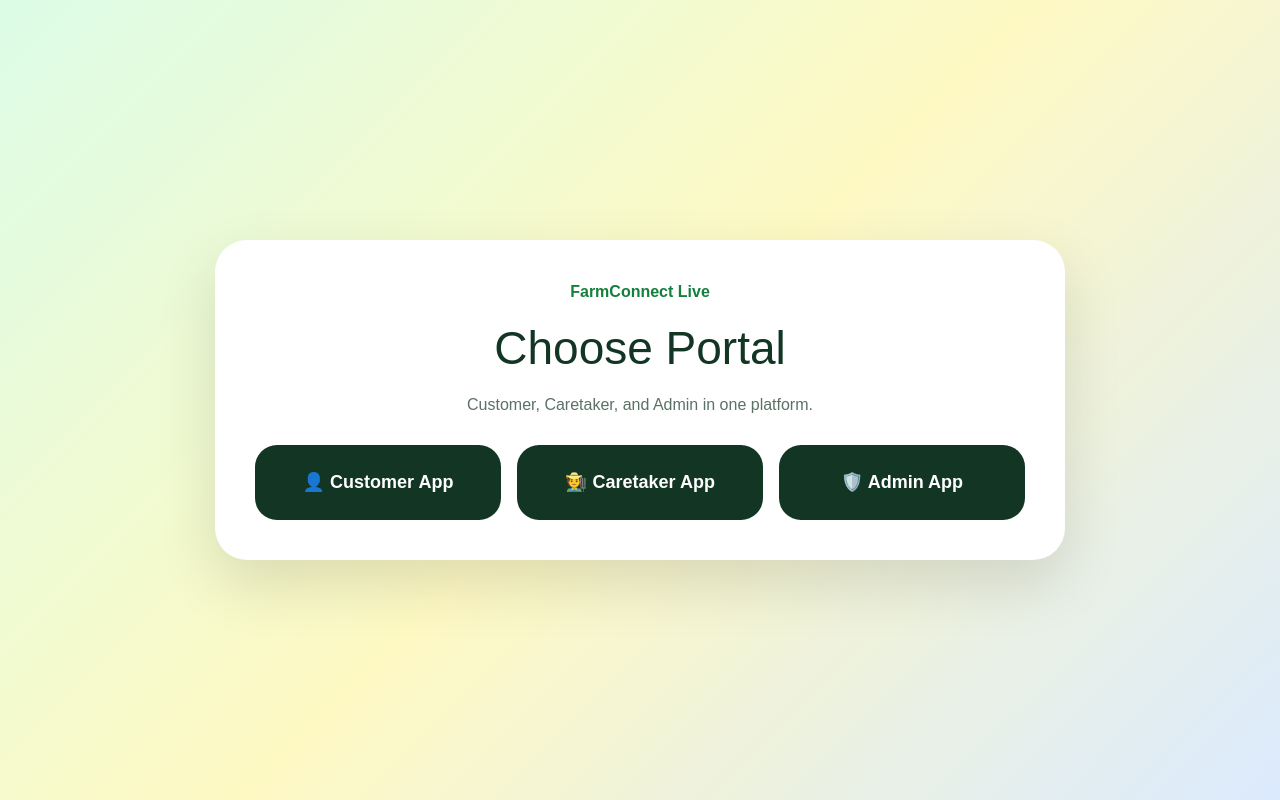
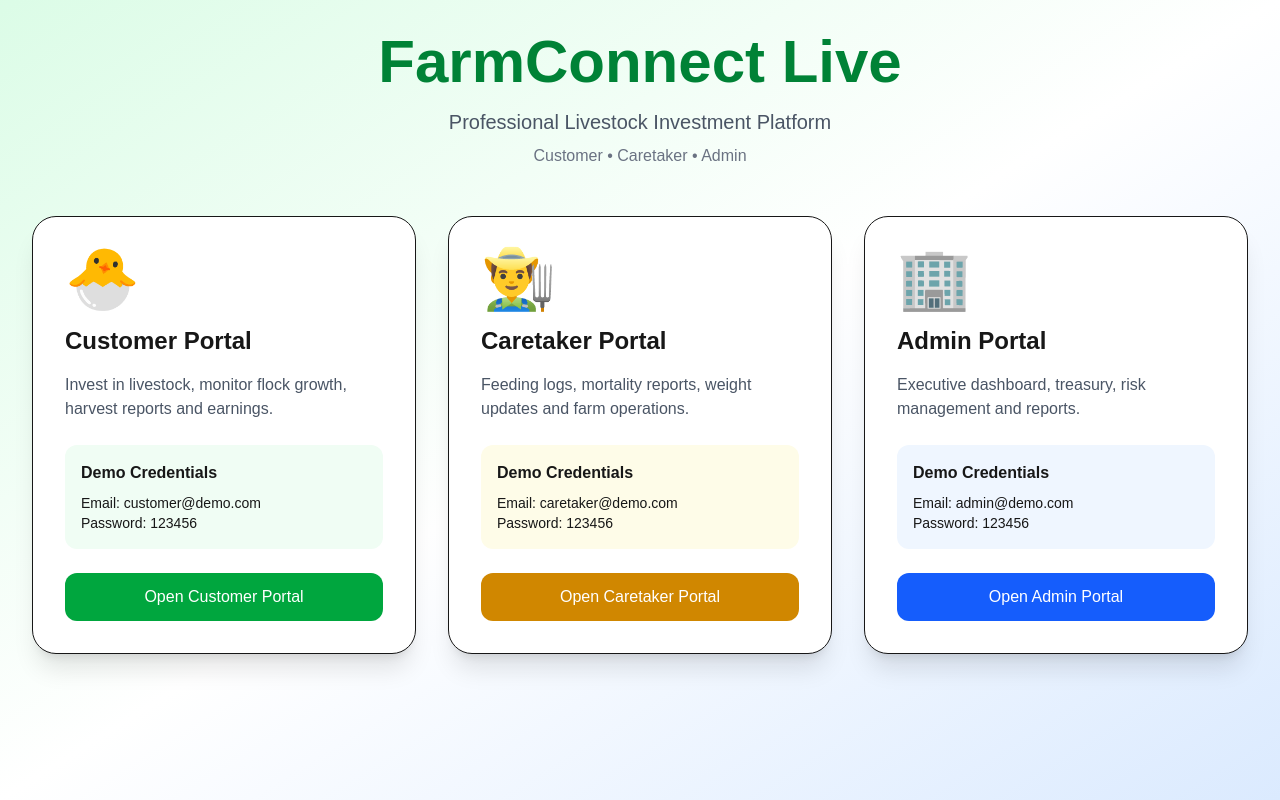
Before and after one commit to tinaleung74-blip/farmconnect-live, a Next.js app: page / in a window 1280 px wide. Built offline with nearby package versions, Linux system fonts and the light colour scheme.

Commit message:
Add portal landing pages

```diff
--- a/app/caretaker/page.tsx
+++ b/app/caretaker/page.tsx
@@ -1,5 +1,56 @@
-import { redirect } from "next/navigation";
+"use client";
 
-export default function CaretakerPage() {
-  redirect("/caretaker/dashboard");
+import Link from "next/link";
+
+export default function CaretakerPortalPage() {
+  return (
+    <main className="min-h-screen bg-gradient-to-br from-yellow-100 to-white p-8">
+      <div className="max-w-6xl mx-auto">
+
+        <h1 className="text-5xl font-bold text-yellow-700 mb-4">
+          Caretaker Portal
+        </h1>
+
+        <p className="text-gray-600 mb-8">
+          Farm operations, feeding schedules,
+          mortality monitoring and reporting.
+        </p>
+
+        <Link
+          href="/caretaker/login"
+          className="inline-block bg-yellow-600 text-white px-6 py-3 rounded-xl mb-8"
+        >
+          Caretaker Login
+        </Link>
+
+        <div className="grid md:grid-cols-3 gap-6">
+
+          <Link href="/caretaker/dashboard" className="bg-white p-6 rounded-2xl shadow">
+            🏠 Dashboard
+          </Link>
+
+          <Link href="/caretaker/feeding" className="bg-white p-6 rounded-2xl shadow">
+            🌽 Feeding Logs
+          </Link>
+
+          <Link href="/caretaker/mortality" className="bg-white p-6 rounded-2xl shadow">
+            ☠️ Mortality Logs
+          </Link>
+
+          <Link href="/caretaker/weight" className="bg-white p-6 rounded-2xl shadow">
+            ⚖️ Weight Logs
+          </Link>
+
+          <Link href="/caretaker/photos" className="bg-white p-6 rounded-2xl shadow">
+            📸 Photo Logs
+          </Link>
+
+          <Link href="/caretaker/notes" className="bg-white p-6 rounded-2xl shadow">
+            📝 Notes
+          </Link>
+
+        </div>
+      </div>
+    </main>
+  );
 }
--- a/app/customer/page.tsx
+++ b/app/customer/page.tsx
@@ -1,5 +1,68 @@
-import { redirect } from "next/navigation";
+"use client";
 
-export default function CustomerPage() {
-  redirect("/customer/dashboard");
+import Link from "next/link";
+
+export default function CustomerPortalPage() {
+  return (
+    <main className="min-h-screen bg-gradient-to-br from-green-100 to-white p-8">
+      <div className="max-w-6xl mx-auto">
+
+        <h1 className="text-5xl font-bold text-green-700 mb-4">
+          Customer Portal
+        </h1>
+
+        <p className="text-gray-600 mb-8">
+          Manage investments, flock monitoring,
+          harvest tracking and wallet activities.
+        </p>
+
+        <Link
+          href="/customer/login"
+          className="inline-block bg-green-600 text-white px-6 py-3 rounded-xl mb-8"
+        >
+          Customer Login
+        </Link>
+
+        <div className="grid md:grid-cols-3 gap-6">
+
+          <Link href="/customer/dashboard" className="bg-white p-6 rounded-2xl shadow">
+            🏠 Dashboard
+          </Link>
+
+          <Link href="/customer/chicks" className="bg-white p-6 rounded-2xl shadow">
+            🐣 My Flock
+          </Link>
+
+          <Link href="/customer/marketplace" className="bg-white p-6 rounded-2xl shadow">
+            🛒 Marketplace
+          </Link>
+
+          <Link href="/customer/inventory" className="bg-white p-6 rounded-2xl shadow">
+            📦 Inventory
+          </Link>
+
+          <Link href="/customer/wallet" className="bg-white p-6 rounded-2xl shadow">
+            💰 Wallet
+          </Link>
+
+          <Link href="/customer/harvest" className="bg-white p-6 rounded-2xl shadow">
+            🌾 Harvest
+          </Link>
+
+          <Link href="/customer/weight-updates" className="bg-white p-6 rounded-2xl shadow">
+            📈 Weight Updates
+          </Link>
+
+          <Link href="/customer/photo-updates" className="bg-white p-6 rounded-2xl shadow">
+            📸 Photo Updates
+          </Link>
+
+          <Link href="/customer/notifications" className="bg-white p-6 rounded-2xl shadow">
+            🔔 Notifications
+          </Link>
+
+        </div>
+      </div>
+    </main>
+  );
 }
--- a/app/page.tsx
+++ b/app/page.tsx
@@ -1,70 +1,135 @@
+"use client";
+
 import Link from "next/link";
 
 export default function HomePage() {
   return (
-    <main style={page}>
-      <section style={card}>
-        <p style={eyebrow}>FarmConnect Live</p>
-        <h1 style={title}>Choose Portal</h1>
-        <p style={subtitle}>Customer, Caretaker, and Admin in one platform.</p>
+    <main className="min-h-screen bg-gradient-to-br from-green-100 via-white to-blue-100 p-8">
+      <div className="max-w-7xl mx-auto">
 
-        <div style={grid}>
-          <Link href="/customer" style={button}>👤 Customer App</Link>
-          <Link href="/caretaker" style={button}>🧑‍🌾 Caretaker App</Link>
-          <Link href="/admin" style={button}>🛡️ Admin App</Link>
+        <div className="text-center mb-12">
+          <h1 className="text-6xl font-bold text-green-700">
+            FarmConnect Live
+          </h1>
+
+          <p className="text-gray-600 mt-4 text-xl">
+            Professional Livestock Investment Platform
+          </p>
+
+          <p className="text-gray-500 mt-2">
+            Customer • Caretaker • Admin
+          </p>
         </div>
-      </section>
+
+        <div className="grid md:grid-cols-3 gap-8">
+
+          {/* CUSTOMER */}
+          <div className="bg-white rounded-3xl shadow-xl p-8 border">
+            <div className="text-6xl mb-4">🐣</div>
+
+            <h2 className="text-2xl font-bold mb-4">
+              Customer Portal
+            </h2>
+
+            <p className="text-gray-600 mb-6">
+              Invest in livestock, monitor flock growth,
+              harvest reports and earnings.
+            </p>
+
+            <div className="bg-green-50 rounded-xl p-4 mb-6">
+              <div className="font-semibold">
+                Demo Credentials
+              </div>
+
+              <div className="text-sm mt-2">
+                Email: customer@demo.com
+              </div>
+
+              <div className="text-sm">
+                Password: 123456
+              </div>
+            </div>
+
+            <Link
+              href="/customer/login"
+              className="block text-center bg-green-600 hover:bg-green-700 text-white py-3 rounded-xl"
+            >
+              Open Customer Portal
+            </Link>
+          </div>
+
+          {/* CARETAKER */}
+          <div className="bg-white rounded-3xl shadow-xl p-8 border">
+            <div className="text-6xl mb-4">👨‍🌾</div>
+
+            <h2 className="text-2xl font-bold mb-4">
+              Caretaker Portal
+            </h2>
+
+            <p className="text-gray-600 mb-6">
+              Feeding logs, mortality reports,
+              weight updates and farm operations.
+            </p>
+
+            <div className="bg-yellow-50 rounded-xl p-4 mb-6">
+              <div className="font-semibold">
+                Demo Credentials
+              </div>
+
+              <div className="text-sm mt-2">
+                Email: caretaker@demo.com
+              </div>
+
+              <div className="text-sm">
+                Password: 123456
+              </div>
+            </div>
+
+            <Link
+              href="/caretaker/login"
+              className="block text-center bg-yellow-600 hover:bg-yellow-700 text-white py-3 rounded-xl"
+            >
+              Open Caretaker Portal
+            </Link>
+          </div>
+
+          {/* ADMIN */}
+          <div className="bg-white rounded-3xl shadow-xl p-8 border">
+            <div className="text-6xl mb-4">🏢</div>
+
+            <h2 className="text-2xl font-bold mb-4">
+              Admin Portal
+            </h2>
+
+            <p className="text-gray-600 mb-6">
+              Executive dashboard, treasury,
+              risk management and reports.
+            </p>
+
+            <div className="bg-blue-50 rounded-xl p-4 mb-6">
+              <div className="font-semibold">
+                Demo Credentials
+              </div>
+
+              <div className="text-sm mt-2">
+                Email: admin@demo.com
+              </div>
+
+              <div className="text-sm">
+                Password: 123456
+              </div>
+            </div>
+
+            <Link
+              href="/admin"
+              className="block text-center bg-blue-600 hover:bg-blue-700 text-white py-3 rounded-xl"
+            >
+              Open Admin Portal
+            </Link>
+          </div>
+
+        </div>
+      </div>
     </main>
   );
 }
-
-const page: React.CSSProperties = {
-  minHeight: "100vh",
-  display: "flex",
-  alignItems: "center",
-  justifyContent: "center",
-  padding: 24,
-  background: "linear-gradient(135deg, #dcfce7, #fef9c3, #dbeafe)",
-};
-
-const card: React.CSSProperties = {
-  width: "100%",
-  maxWidth: 850,
-  background: "white",
-  borderRadius: 32,
-  padding: 40,
-  textAlign: "center",
-  boxShadow: "0 24px 60px rgba(0,0,0,0.12)",
-};
-
-const eyebrow: React.CSSProperties = {
-  fontWeight: 900,
-  color: "#15803d",
-};
-
-const title: React.CSSProperties = {
-  fontSize: 46,
-  margin: "10px 0",
-  color: "#123524",
-};
-
-const subtitle: React.CSSProperties = {
-  color: "#5b7165",
-  marginBottom: 28,
-};
-
-const grid: React.CSSProperties = {
-  display: "grid",
-  gridTemplateColumns: "repeat(auto-fit, minmax(200px, 1fr))",
-  gap: 16,
-};
-
-const button: React.CSSProperties = {
-  background: "#123524",
-  color: "white",
-  padding: 24,
-  borderRadius: 22,
-  textDecoration: "none",
-  fontWeight: 900,
-  fontSize: 18,
-};
```
